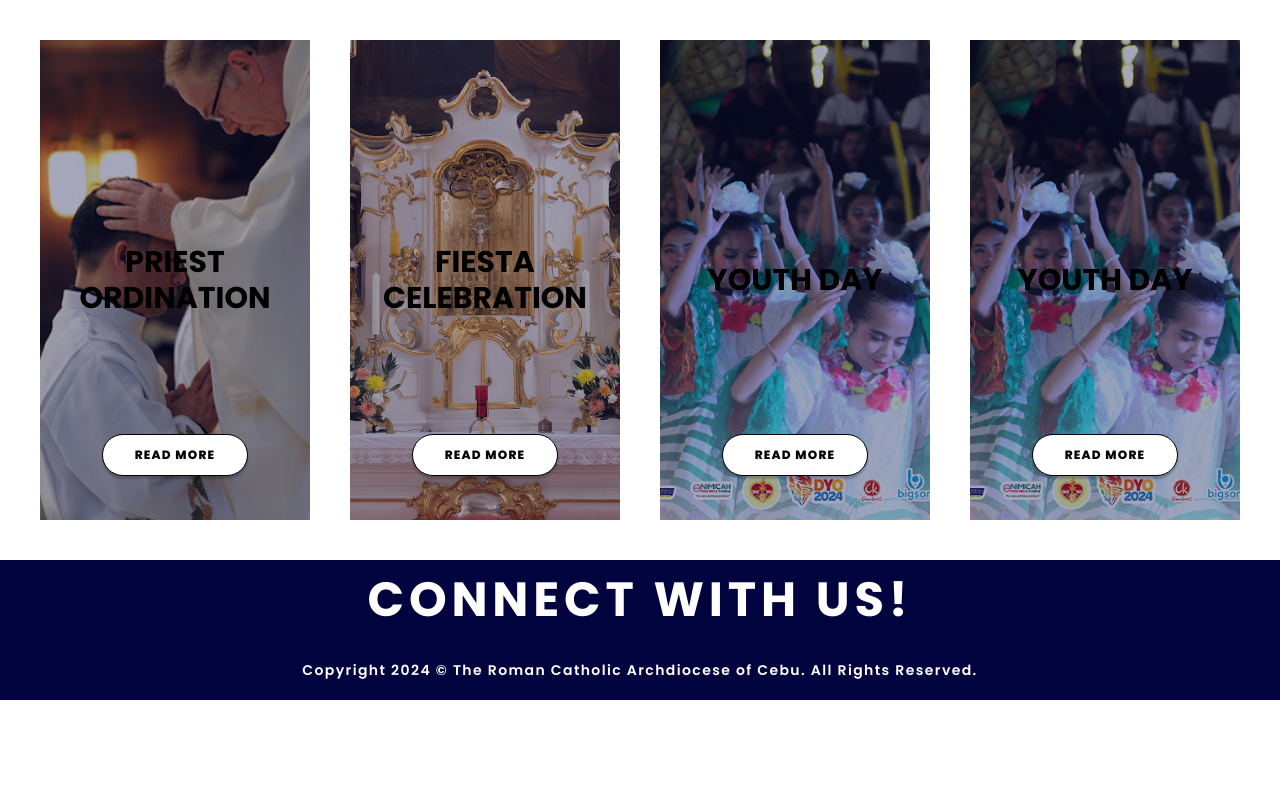
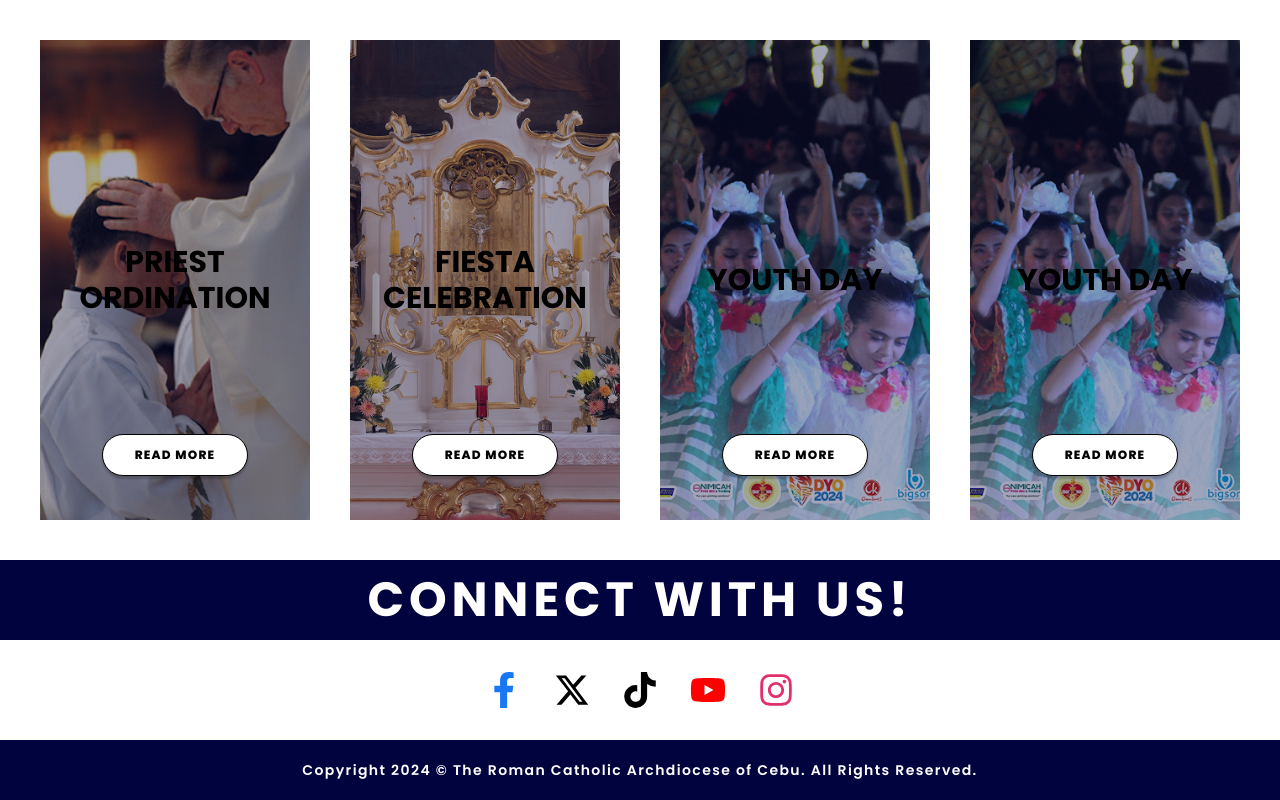
Before and after one commit to Celian4862/cadcomm, a Next.js app: page / in a window 1280 px wide. Shown: the part 2326-3126 px from the top of the page. Before the commit the page ends 3026 px from the top, so only its background shows below. Built offline with nearby package versions, Linux system fonts and the light colour scheme.

Commit message:
Added react-icons library, and added social media icons to the home page

```diff
--- a/app/page.tsx
+++ b/app/page.tsx
@@ -1,6 +1,8 @@
 import Image from "next/image";
 import HomeButton from "@/app/ui/home_button";
 import NewsCard from "./ui/news_card";
+import { FaFacebookF, FaYoutube, FaInstagram } from "react-icons/fa";
+import { FaXTwitter, FaTiktok } from "react-icons/fa6";
 
 export default function Home() {
   return (
@@ -131,7 +133,63 @@ export default function Home() {
             Connect with us!
           </h2>
         </header>
-        <div className="flex"></div>
+        <div className="flex justify-center gap-8 py-8">
+          <a
+            href="https://facebook.com"
+            target="_blank"
+            rel="noopener noreferrer"
+            aria-label="Facebook"
+          >
+            <span className="text-4xl text-[#1877F3]">
+              <FaFacebookF aria-hidden="true" />
+              <span className="sr-only">Facebook</span>
+            </span>
+          </a>
+          <a
+            href="https://x.com"
+            target="_blank"
+            rel="noopener noreferrer"
+            aria-label="X"
+          >
+            <span className="text-4xl text-black dark:text-white">
+              <FaXTwitter aria-hidden="true" />
+              <span className="sr-only">X</span>
+            </span>
+          </a>
+          <a
+            href="https://tiktok.com"
+            target="_blank"
+            rel="noopener noreferrer"
+            aria-label="TikTok"
+          >
+            <span className="text-4xl text-black dark:text-white">
+              <FaTiktok aria-hidden="true" />
+              <span className="sr-only">TikTok</span>
+            </span>
+          </a>
+          <a
+            href="https://youtube.com"
+            target="_blank"
+            rel="noopener noreferrer"
+            aria-label="YouTube"
+          >
+            <span className="text-4xl text-[#FF0000]">
+              <FaYoutube aria-hidden="true" />
+              <span className="sr-only">YouTube</span>
+            </span>
+          </a>
+          <a
+            href="https://instagram.com"
+            target="_blank"
+            rel="noopener noreferrer"
+            aria-label="Instagram"
+          >
+            <span className="text-4xl text-[#E1306C]">
+              <FaInstagram aria-hidden="true" />
+              <span className="sr-only">Instagram</span>
+            </span>
+          </a>
+        </div>
       </section>
     </>
   );
--- a/package.json
+++ b/package.json
@@ -9,9 +9,10 @@
     "lint": "next lint"
   },
   "dependencies": {
+    "next": "15.3.2",
     "react": "^19.0.0",
     "react-dom": "^19.0.0",
-    "next": "15.3.2"
+    "react-icons": "^5.5.0"
   },
   "devDependencies": {
     "@eslint/eslintrc": "^3",
```
Also changed, not shown: 1 other file (tests, documents, lock files or other folders).
